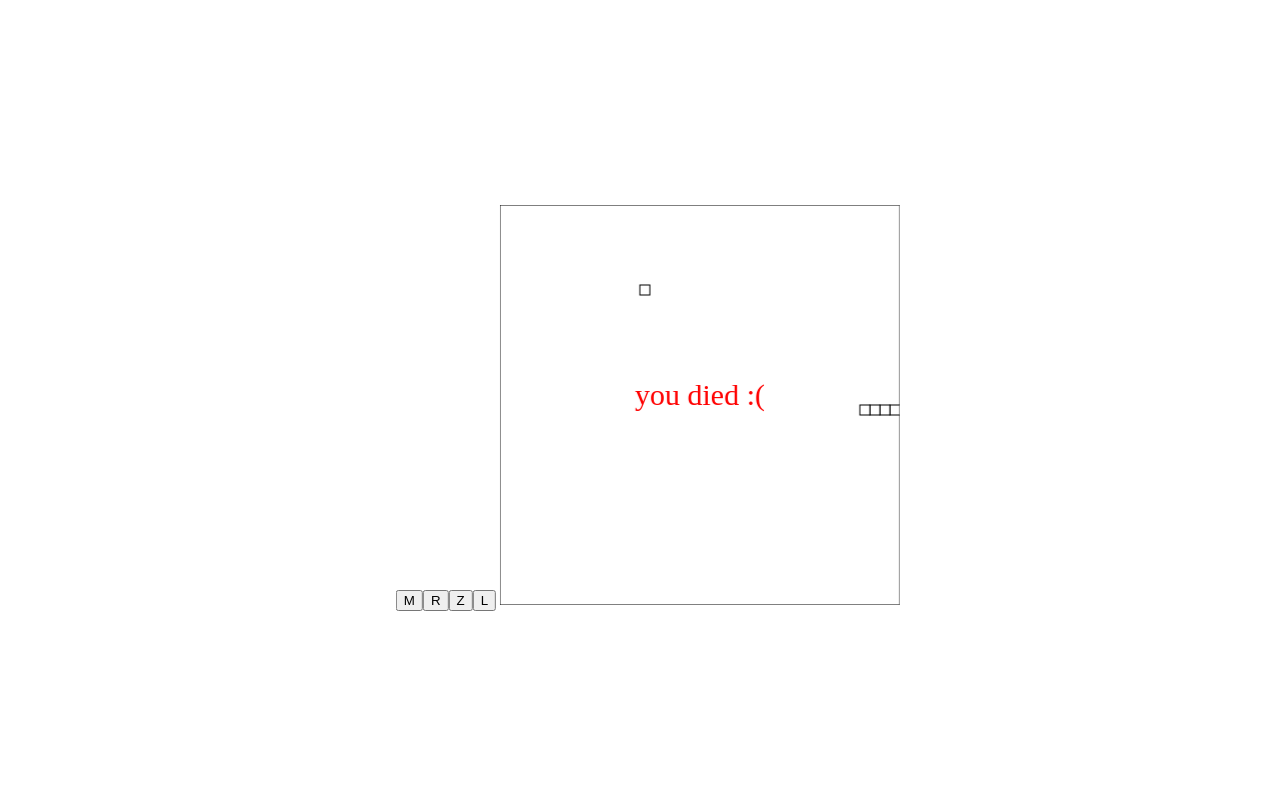
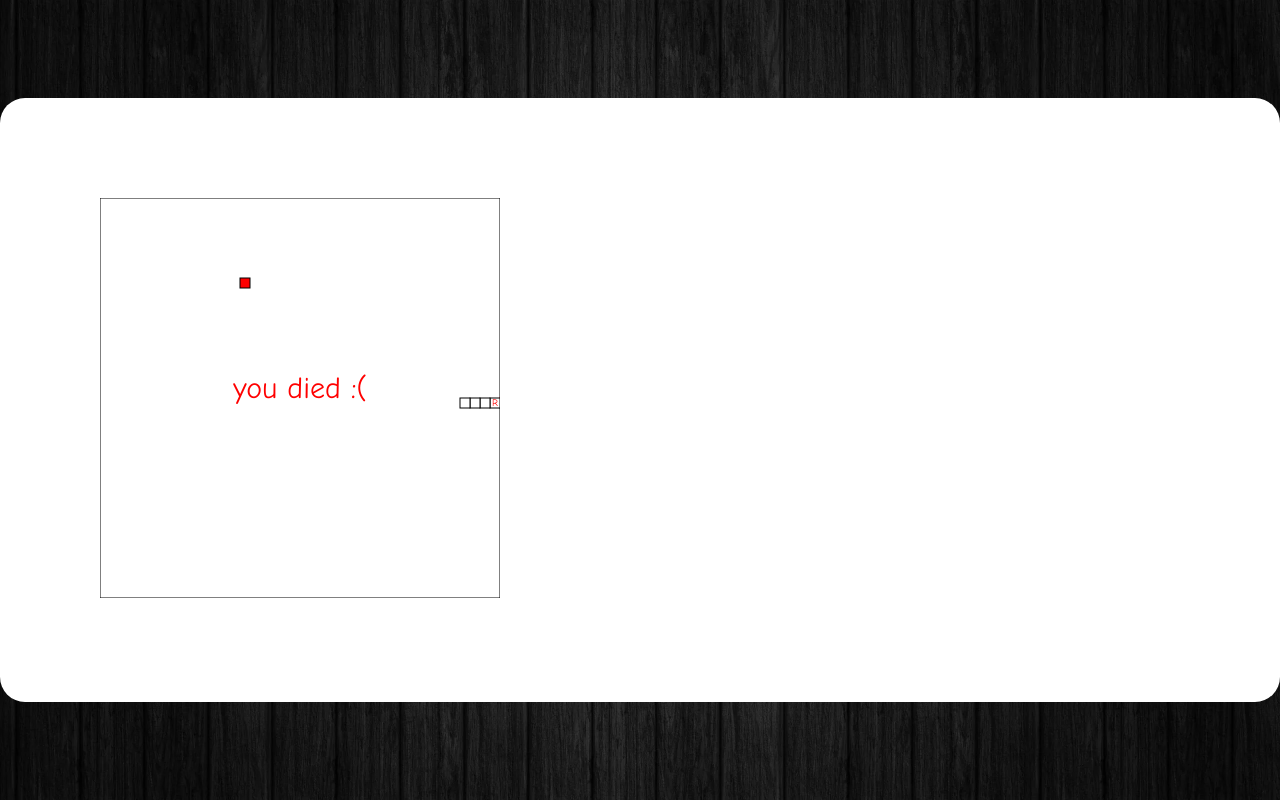
Before and after one commit to mzhang/snake, a plain HTML site: page index.html in a window 1280 px wide. Drawn offline with Linux system fonts and the light colour scheme.

Commit message:
new control scheme implementation

```diff
--- a/index.html
+++ b/index.html
@@ -3,10 +3,17 @@
 <html>
     <head>
         <title>Matt Zhang</title>
+        <link rel="stylesheet" href="./snake.css" type="text/css">
     </head>
-    <body style="position: absolute; top: 50%; left: 50%; transform: translate(-50%, -50%);">
-        <button id="up"></button><button id="left"></button><button id="down"></button><button id="right"></button>
-        <canvas id="gameCanvas" width="400" height="400" ></canvas>
-        <script src='./snake.js'></script>
+    <body>
+        <div class="outer">
+            <div class="middle">
+                <div class="container">
+                    <!-- <button id="up"></button><button id="left"></button><button id="down"></button><button id="right"></button> -->
+                    <canvas id="gameCanvas" width="400" height="400" ></canvas>
+                    <script src='./snake.js'></script>
+                </div>
+            </div>
+        </div>
     </body>
 </html>
--- /dev/null
+++ b/snake.css
@@ -0,0 +1,34 @@
+@import url('https://fonts.googleapis.com/css2?family=Quicksand:wght@300;400;600&display=swap');
+
+html {
+  background-image: url(./assets/parallax.webp);
+  background-attachment: fixed;
+  background-size: cover;
+}
+
+.outer {
+  display: table;
+  position: absolute;
+  top: 0;
+  left: 0;
+  height: 100%;
+  width: 100%;
+}
+
+h1 {
+  margin-bottom: 10%;
+}
+
+.middle {
+  display: table-cell;
+  vertical-align: middle;
+}
+
+.container {
+  margin-left: auto;
+  margin-right: auto;
+  width: auto;
+  padding: 100px;
+  background-color: white;
+  border-radius: 25px;
+}
--- a/snake.js
+++ b/snake.js
@@ -7,10 +7,10 @@ document.addEventListener("keydown", changeDir)
 const gameCanvas = document.getElementById("gameCanvas");
 const ctx = gameCanvas.getContext("2d");
 
-let upDisplay = document.getElementById("up");
-let leftDisplay = document.getElementById("left");
-let downDisplay = document.getElementById("down");
-let rightDisplay = document.getElementById("right");
+// let upDisplay = document.getElementById("up");
+// let leftDisplay = document.getElementById("left");
+// let downDisplay = document.getElementById("down");
+// let rightDisplay = document.getElementById("right");
 
 let snake = [  {x: 200, y: 200},  {x: 190, y: 200},  {x: 180, y: 200},  {x: 170, y: 200},  {x: 160, y: 200},];
 let foodX = randomCoord(0,gameCanvas.width-10);
@@ -34,7 +34,7 @@ function clearCanvas() {
     }
 
 function drawSnakePart(snakePart) {
-    ctx.fillstyle=snakeColor;
+    ctx.fillStyle=snakeColor;
     ctx.strokestyle=snakeBorder;
     ctx.fillRect(snakePart.x, snakePart.y, 10, 10);
     ctx.strokeRect(snakePart.x, snakePart.y, 10, 10);
@@ -53,6 +53,7 @@ function main() {
         clearCanvas();
         update();
         drawSnake();
+        drawControls();
         drawFood(foodX,foodY);
 
         main();
@@ -89,6 +90,17 @@ function update() {
     else snake.pop();
 }
 
+function drawControls() {
+    ctx.font = "10px Comic Sans MS";
+    ctx.fillStyle = "red";
+    ctx.textAlign = "center";
+    ctx.fillText(".", snake[0].x, snake[0].y);
+    ctx.fillText(String.fromCharCode(UP_KEY), snake[0].x+5, snake[0].y-5);
+    ctx.fillText(String.fromCharCode(LEFT_KEY), snake[0].x-5, snake[0].y+8);
+    ctx.fillText(String.fromCharCode(RIGHT_KEY), snake[0].x+15, snake[0].y+8);
+    ctx.fillText(String.fromCharCode(DOWN_KEY), snake[0].x+5, snake[0].y+22);
+}
+
 function changeDir() {
     const keyPressed = event.keyCode;
     if (keyPressed === LEFT_KEY && xDir != 1) {xDir = -1; yDir = 0;}
@@ -107,10 +119,10 @@ function changeDir() {
     UP_KEY = arr[2];
     DOWN_KEY = arr[3];
 
-    upDisplay.innerHTML=String.fromCharCode(UP_KEY);
-    leftDisplay.innerHTML=String.fromCharCode(LEFT_KEY);
-    downDisplay.innerHTML=String.fromCharCode(DOWN_KEY);
-    rightDisplay.innerHTML=String.fromCharCode(RIGHT_KEY);
+    // upDisplay.innerHTML=String.fromCharCode(UP_KEY);
+    // leftDisplay.innerHTML=String.fromCharCode(LEFT_KEY);
+    // downDisplay.innerHTML=String.fromCharCode(DOWN_KEY);
+    // rightDisplay.innerHTML=String.fromCharCode(RIGHT_KEY);
 }
 
 function randomCoord(min, max) {
@@ -156,10 +168,10 @@ function startGame() {
     UP_KEY = arr[2];
     DOWN_KEY = arr[3];
 
-    upDisplay.innerHTML=String.fromCharCode(UP_KEY);
-    leftDisplay.innerHTML=String.fromCharCode(LEFT_KEY);
-    downDisplay.innerHTML=String.fromCharCode(DOWN_KEY);
-    rightDisplay.innerHTML=String.fromCharCode(RIGHT_KEY);
+    // upDisplay.innerHTML=String.fromCharCode(UP_KEY);
+    // leftDisplay.innerHTML=String.fromCharCode(LEFT_KEY);
+    // downDisplay.innerHTML=String.fromCharCode(DOWN_KEY);
+    // rightDisplay.innerHTML=String.fromCharCode(RIGHT_KEY);
     main();
 }
 
```
Also changed, not shown: assets/favicon.ico (added), assets/parallax.webp (added).
